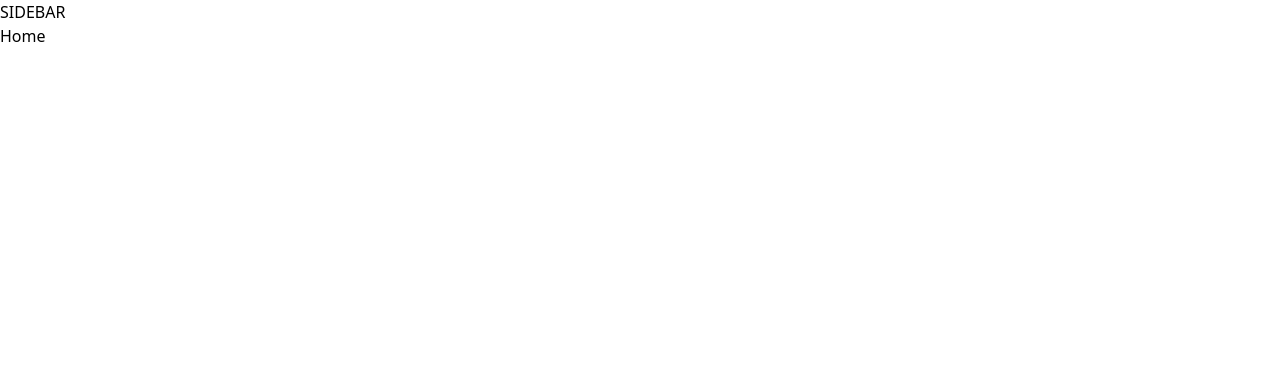
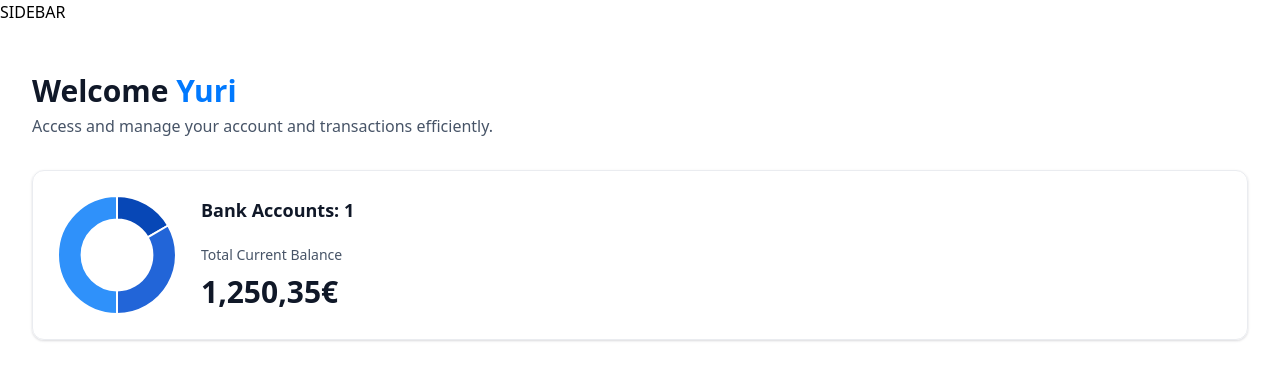
Before and after one commit to semiyuri/course-jsm-banking-app, a Next.js app: page / in a window 1280 px wide. Shown: the top 380 px of the page. Built offline with nearby package versions, Linux system fonts and the light colour scheme.

Commit message:
feat: implement TotalBalanceBox component

```diff
--- a/app/(root)/page.tsx
+++ b/app/(root)/page.tsx
@@ -1,7 +1,32 @@
+import HeaderBox from "@/components/HeaderBox";
+import TotalBalanceBox from "@/components/TotalBalanceBox";
 import React from "react";
 
 const Home = () => {
-  return <div>Home</div>;
+  const loggedIn = {
+    firstName: "Yuri",
+  };
+
+  return (
+    <section className="home">
+      <div className="home-content">
+        <header className="home-header">
+          <HeaderBox
+            type="greeting"
+            userName={loggedIn?.firstName ?? "Guest"}
+            title="Welcome"
+            subtitle="Access and manage your account and transactions efficiently."
+          />
+
+          <TotalBalanceBox
+            accounts={[]}
+            totalBanks={1}
+            totalCurrentBalance={1250.35}
+          />
+        </header>
+      </div>
+    </section>
+  );
 };
 
 export default Home;
--- a/app/globals.css
+++ b/app/globals.css
@@ -122,7 +122,7 @@
   }
 
   .total-balance-chart {
-    @apply flex size-full max-w-[100px] items-center sm:max-w-[120px];
+    @apply flex size-full max-w-[100px] max-h-[100px] items-center sm:max-w-[120px] sm:max-h-[120px];
   }
 
   .total-balance-label {
@@ -216,7 +216,7 @@
     @apply text-24 lg:text-30 font-semibold text-gray-900;
   }
 
-  .header-box-subtext {
+  .header-box-subtitle {
     @apply text-14 lg:text-16 font-normal text-gray-600;
   }
 
--- /dev/null
+++ b/components/TotalBalanceBox.tsx
@@ -0,0 +1,38 @@
+import React from "react";
+
+import AnimatedCounter from "./AnimatedCounter";
+import DoughnutChart from "./DoughnutChart";
+
+interface Props {
+  accounts: Account[];
+  totalBanks: number;
+  totalCurrentBalance: number;
+}
+
+const TotalBalanceBox = ({
+  accounts = [],
+  totalBanks,
+  totalCurrentBalance,
+}: Props) => {
+  return (
+    <section className="total-balance">
+      <div className="total-balance-chart">
+        <DoughnutChart accounts={accounts} />
+      </div>
+
+      <div className="flex flex-col gap-6">
+        <h2 className="header-2">Bank Accounts: {totalBanks}</h2>
+
+        <div className="flex flex-col gap-2">
+          <p className="total-balance-label">Total Current Balance</p>
+
+          <div className="total-balance-amount flex-center gap-2">
+            <AnimatedCounter amount={totalCurrentBalance} />
+          </div>
+        </div>
+      </div>
+    </section>
+  );
+};
+
+export default TotalBalanceBox;
--- a/package.json
+++ b/package.json
@@ -10,12 +10,15 @@
   },
   "dependencies": {
     "@radix-ui/react-slot": "^1.2.0",
+    "chart.js": "^4.4.9",
     "class-variance-authority": "^0.7.1",
     "clsx": "^2.1.1",
     "lucide-react": "^0.488.0",
     "next": "14.2.3",
     "query-string": "^9.1.1",
     "react": "^18",
+    "react-chartjs-2": "^5.3.0",
+    "react-countup": "^6.5.3",
     "react-dom": "^18",
     "tailwind-merge": "^3.2.0",
     "tailwindcss-animate": "^1.0.7"
```
Also changed, not shown: types/index.d.ts (+0 -17 lines), 1 other file (tests, documents, lock files or other folders).
